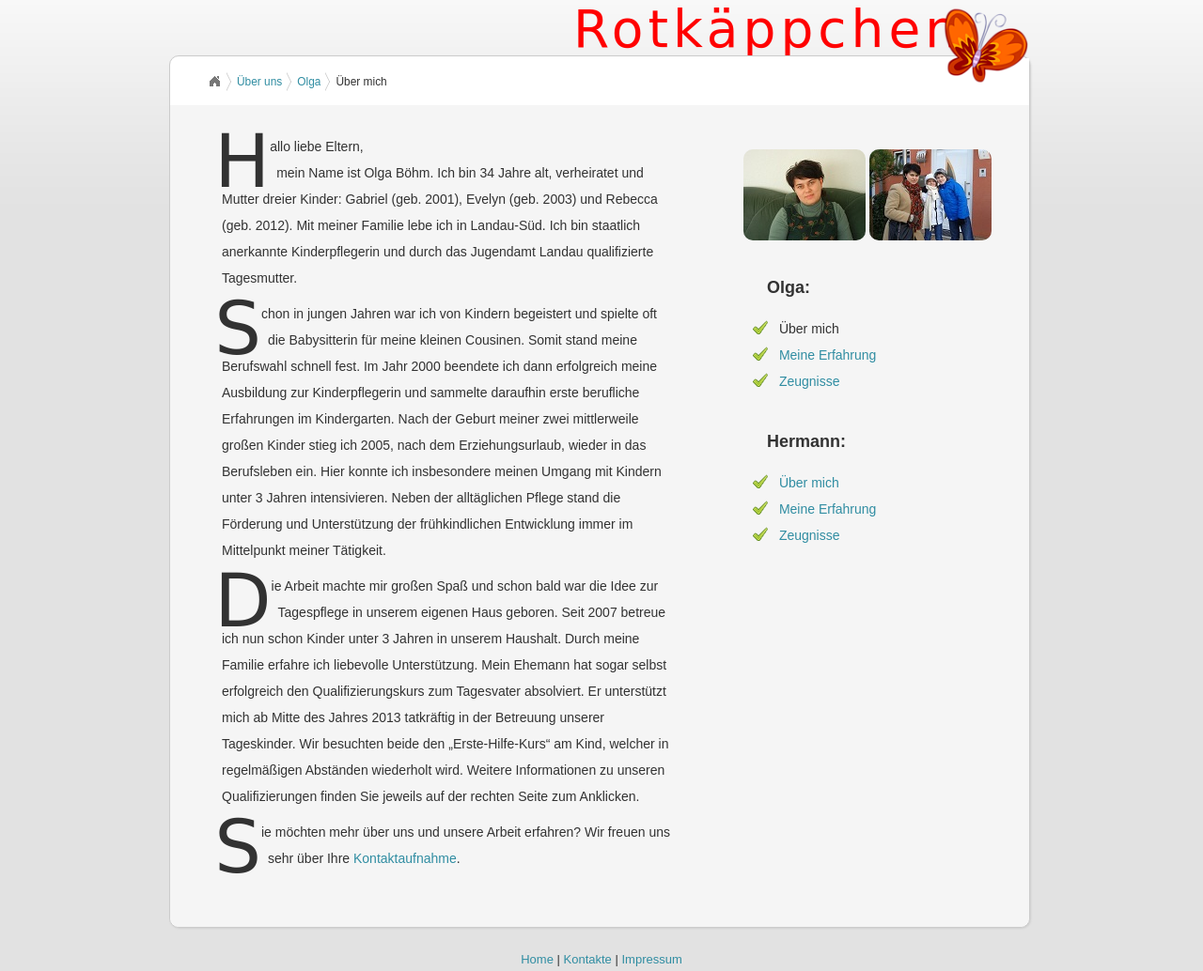
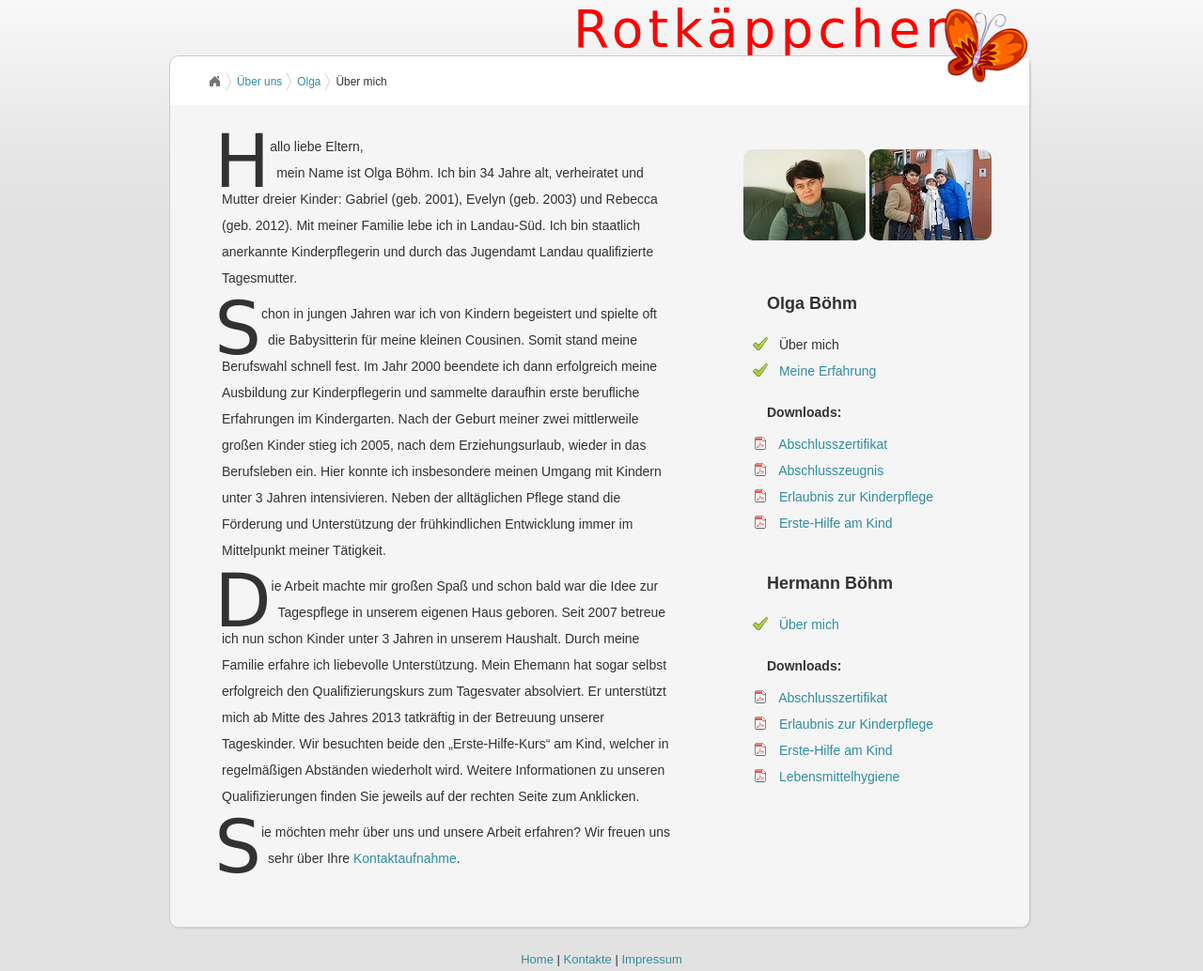
Before and after one commit to bomi1012/wp_olga, a PHP site: page /about.php in a window 1280 px wide. Shown: the part 397-1431 px from the top of the page at 94% size. Run offline with PHP 8.4, Linux system fonts and the light colour scheme; style sheets or scripts are compiled from the project's sources; some libraries are stand-ins or nearby versions; some web fonts are replaced.

Commit message:
About + zeugnisse Hermann

```diff
--- a/resources/css/style.css
+++ b/resources/css/style.css
@@ -411,3 +411,7 @@ margin-bottom: -10px;
     height: 161px;
     padding-left: 48px;
 }
+
+.margin_h{
+    margin: 20px 0 10px 25px;
+}
--- a/resources/js/fnct_about.js
+++ b/resources/js/fnct_about.js
@@ -15,6 +15,7 @@ $(document).ready(function(){
     $('#text_'+erfahrungOlga).hide();
     $('#text_'+allgemeinHermann).hide();
     $('#text_'+erfahrungHermann).hide();
+    $('#photo_hermann').hide();
     unclicable = allgemeinOlga;
 });
 // Bei Click auf "meine erfahrung"
@@ -48,18 +49,26 @@ function about(event){
     if(event.data.click == erfahrungOlga){
         if(unclicable != erfahrungOlga){
             Bearbeitung(erfahrung, erfahrungOlga, "about", "Olga");
+            $('#photo_hermann').hide();
+            $('#photo_olga').show();
         }
     } else if(event.data.click == allgemeinOlga){
         if(unclicable != allgemeinOlga){
             Bearbeitung(allgemein, allgemeinOlga, "about", "Olga");
+            $('#photo_hermann').hide();
+            $('#photo_olga').show();
         }
     } else if(event.data.click == erfahrungHermann){
         if(unclicable != erfahrungHermann){
             Bearbeitung(erfahrung, erfahrungHermann, "about", "Hermann");
+            $('#photo_hermann').show();
+            $('#photo_olga').hide();
         }
     } else if(event.data.click == allgemeinHermann){
         if(unclicable != allgemeinHermann) {
             Bearbeitung(allgemein, allgemeinHermann, "about", "Hermann");
+            $('#photo_hermann').show();
+            $('#photo_olga').hide();
         }
     }
 }
--- a/resources/text/c2_about.php
+++ b/resources/text/c2_about.php
@@ -1,49 +1,62 @@
 <div class="article_text">
     <br>
     <!-- http://fancyapps.com/fancybox/ -->
+    <div id="photo_olga">
     <a title="Ich bin <?php echo Constans::KW_NAME ?>" class="fancybox" rel="group" href="<?php echo Constans::IMAGE_PATCH ?>tm_photo_1b.jpg">
         <img class="curved" src="<?php echo Constans::IMAGE_PATCH ?>tm_photo_1a.jpg" alt="<?php echo Constans::KW_ROTKAEPPCHEN ?>"></a>
 
     <a title="Ich und meine Kinder (Gabriel und Evelin)" class="fancybox" rel="group" href="<?php echo Constans::IMAGE_PATCH ?>tm_photo_2b.jpg">
         <img class="curved" src="<?php echo Constans::IMAGE_PATCH ?>tm_photo_2a.jpg" alt="<?php echo Constans::KW_ROTKAEPPCHEN ?>"></a>
-    <br>
-    <h2>Olga:</h2>
+   </div>
+
+    <div id="photo_hermann">
+         <a title="Ich und meine Kinder (Gabriel und Evelin)" class="fancybox" rel="group" href="<?php echo Constans::IMAGE_PATCH ?>tm_photo_2b.jpg">
+        <img class="curved" src="<?php echo Constans::IMAGE_PATCH ?>tm_photo_2a.jpg" alt="<?php echo Constans::KW_ROTKAEPPCHEN ?>"></a>
+
+    <a title="Ich bin <?php echo Constans::KW_NAME ?>" class="fancybox" rel="group" href="<?php echo Constans::IMAGE_PATCH ?>tm_photo_1b.jpg">
+        <img class="curved" src="<?php echo Constans::IMAGE_PATCH ?>tm_photo_1a.jpg" alt="<?php echo Constans::KW_ROTKAEPPCHEN ?>"></a>
+
+     </div>
+
+        <br>
+    <h2>Olga Böhm</h2>
     <p>
         <img class="icon" src="<?php echo Constans::ICON_PATCH ?>check.png" alt="check" style="width: 16px;">
         <span id="about_allgemein_olga" class="navi"><?php echo $model->Umlaute("Über mich") ?></span><br>
         <img class="icon" src="<?php echo Constans::ICON_PATCH ?>check.png" alt="check" style="width: 16px;">
         <span id="about_erfahrung_olga" class="navi">Meine Erfahrung</span><br>
-        <img class="icon" src="<?php echo Constans::ICON_PATCH ?>check.png" alt="check" style="width: 16px;">
-        <span id="ttt" class="navi">Zeugnisse</span><br>
     </p>
 
-    <h2>Hermann:</h2>
+     <h5 class="margin_h">Downloads:</h5>
+    <p>
+        <img class="icon" src="<?php echo Constans::ICON_PATCH ?>pdf.png" alt="check" style="width: 16px;">
+        <a href="<?php echo Constans::PDF_PATCH ?>olga/abschlusszertifikat.pdf" target="_blank">Abschlusszertifikat</a><br>
+        <img class="icon" src="<?php echo Constans::ICON_PATCH ?>pdf.png" alt="check" style="width: 16px;">
+        <a href="<?php echo Constans::PDF_PATCH ?>olga/abschlusszeugniss.pdf" target="_blank">Abschlusszeugnis</a><br>
+        <img class="icon" src="<?php echo Constans::ICON_PATCH ?>pdf.png" alt="check" style="width: 16px;">
+        <a href="<?php echo Constans::PDF_PATCH ?>olga/erlaubnis_zur_kindertagespflege.pdf" target="_blank">Erlaubnis zur Kinderpflege</a><br>
+        <img class="icon" src="<?php echo Constans::ICON_PATCH ?>pdf.png" alt="check" style="width: 16px;">
+        <a href="<?php echo Constans::PDF_PATCH ?>olga/erste_hilfe_kurs.pdf" target="_blank">Erste-Hilfe am Kind</a><br>
+    </p>
+
+    <h2>Hermann Böhm</h2>
     <p>
         <img class="icon" src="<?php echo Constans::ICON_PATCH ?>check.png" alt="check" style="width: 16px;">
         <span id="about_allgemein_hermann" class="navi"><?php echo $model->Umlaute("Über mich") ?></span><br>
-        <img class="icon" src="<?php echo Constans::ICON_PATCH ?>check.png" alt="check" style="width: 16px;">
-        <span id="about_erfahrung_hermann" class="navi">Meine Erfahrung</span><br>
-        <img class="icon" src="<?php echo Constans::ICON_PATCH ?>check.png" alt="check" style="width: 16px;">
-        <span id="ttt" class="navi">Zeugnisse</span><br>
+<!--        <img class="icon" src="<?php echo Constans::ICON_PATCH ?>check.png" alt="check" style="width: 16px;">
+        <span id="about_erfahrung_hermann" class="navi">Meine Erfahrung</span><br>   -->
     </p>
-<!--    <h2>&Uuml;ber mich (German):</h2>
-    <p>
-        <img class="icon" src="<?php echo Constans::ICON_PATCH ?>check.png" alt="check" style="width: 16px;">
-        <span id="about_allgemein" class="navi">Allgemein</span><br>
-        <img class="icon" src="<?php echo Constans::ICON_PATCH ?>check.png" alt="check" style="width: 16px;">
-        <span id="about_erfahrung" class="navi">Meine Erfahrung</span><br>
-    </p>-->
-<!--    <h2>Downloads:</h2>
+ <h5 class="margin_h">Downloads:</h5>
     <p>
         <img class="icon" src="<?php echo Constans::ICON_PATCH ?>pdf.png" alt="check" style="width: 16px;">
-        <a href="<?php echo Constans::PDF_PATCH ?>abschlusszertifikat.pdf" target="_blank">Abschlusszertifikat</a><br>
+        <a href="<?php echo Constans::PDF_PATCH ?>hermann/abschlusszertifikat.pdf" target="_blank">Abschlusszertifikat</a><br>
         <img class="icon" src="<?php echo Constans::ICON_PATCH ?>pdf.png" alt="check" style="width: 16px;">
-        <a href="<?php echo Constans::PDF_PATCH ?>abschlusszeugniss.pdf" target="_blank">Abschlusszeugnis</a><br>
+        <a href="<?php echo Constans::PDF_PATCH ?>hermann/erlaubnis_zur_kindertagespflege.pdf" target="_blank">Erlaubnis zur Kinderpflege</a><br>
         <img class="icon" src="<?php echo Constans::ICON_PATCH ?>pdf.png" alt="check" style="width: 16px;">
-        <a href="<?php echo Constans::PDF_PATCH ?>erlaubnis_zur_kindertagespflege.pdf" target="_blank">Erlaubnis zur Kinderpflege</a><br>
+        <a href="<?php echo Constans::PDF_PATCH ?>hermann/erste_hilfe_kurs.pdf" target="_blank">Erste-Hilfe am Kind</a><br>
         <img class="icon" src="<?php echo Constans::ICON_PATCH ?>pdf.png" alt="check" style="width: 16px;">
-        <a href="<?php echo Constans::PDF_PATCH ?>erste_hilfe_kurs.pdf" target="_blank">Erste-Hilfe am Kind</a><br>
-    </p>-->
+        <a href="<?php echo Constans::PDF_PATCH ?>hermann/lebensmittelhygiene.pdf" target="_blank">Lebensmittelhygiene</a><br>
+    </p>
     <!--http://www.plugolabs.com/twitter-bootstrap-button-generator/-->
 </div>
 <script type="text/javascript" src="resources/js/fnct_about.js"></script>
```
Also changed, not shown: 12 other files.
